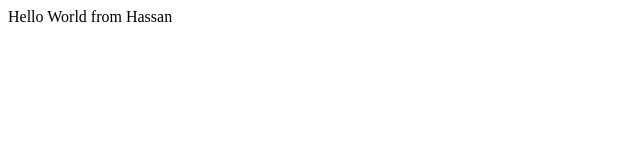
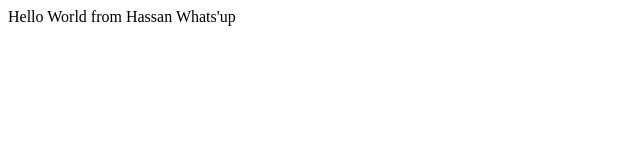
Before and after one commit to hassancode/bootcamp2020, a plain HTML site: page index.html in a window 1280 px wide. Shown: the full height of the page, 0-640 px from the left. Drawn offline with Linux system fonts and the light colour scheme.

Commit message:
updated index.html

```diff
--- a/index.html
+++ b/index.html
@@ -3,11 +3,12 @@
 <head>
     <meta charset="UTF-8">
     <meta name="viewport" content="width=device-width, initial-scale=1.0">
-    <title>First Example</title>
+    <title>Bootcamp2020</title>
 </head>
 <body>
     <div>
         Hello World from Hassan
+        Whats'up
     </div>
 </body>
 </html>
```
